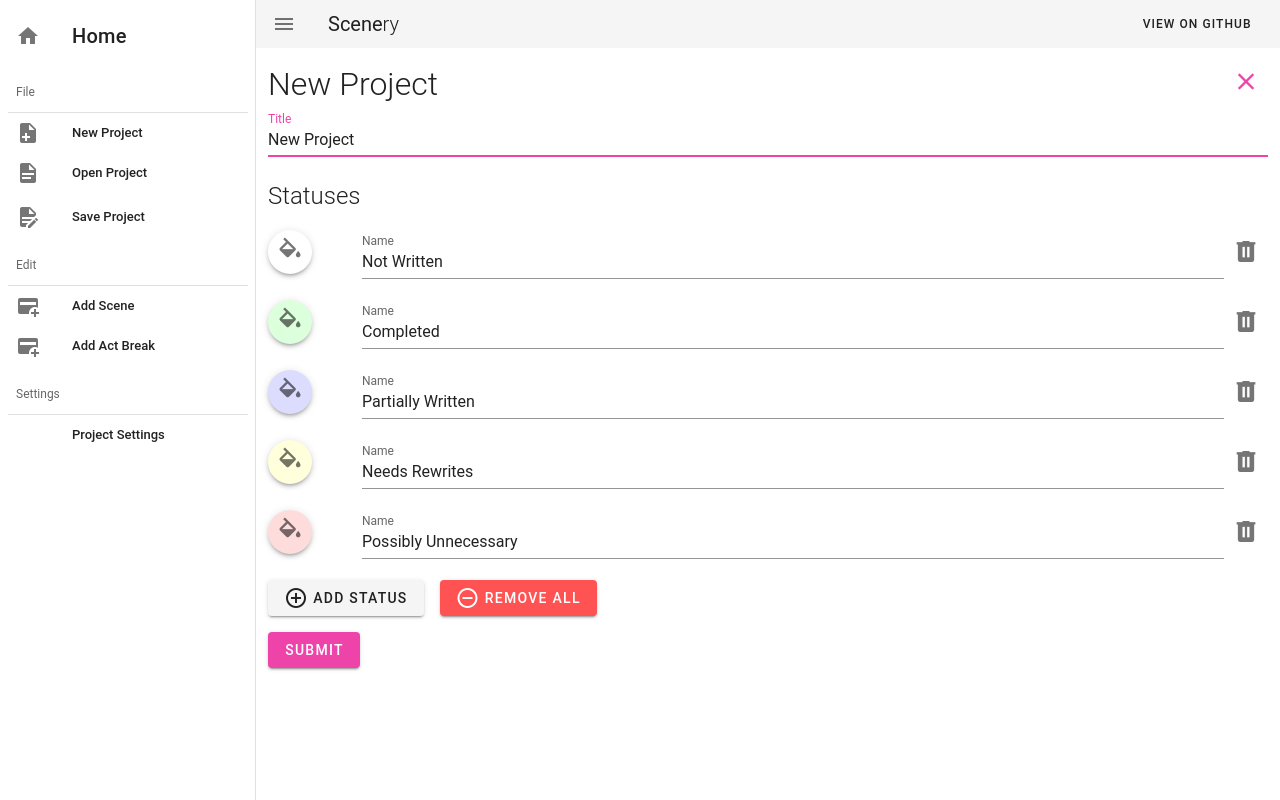
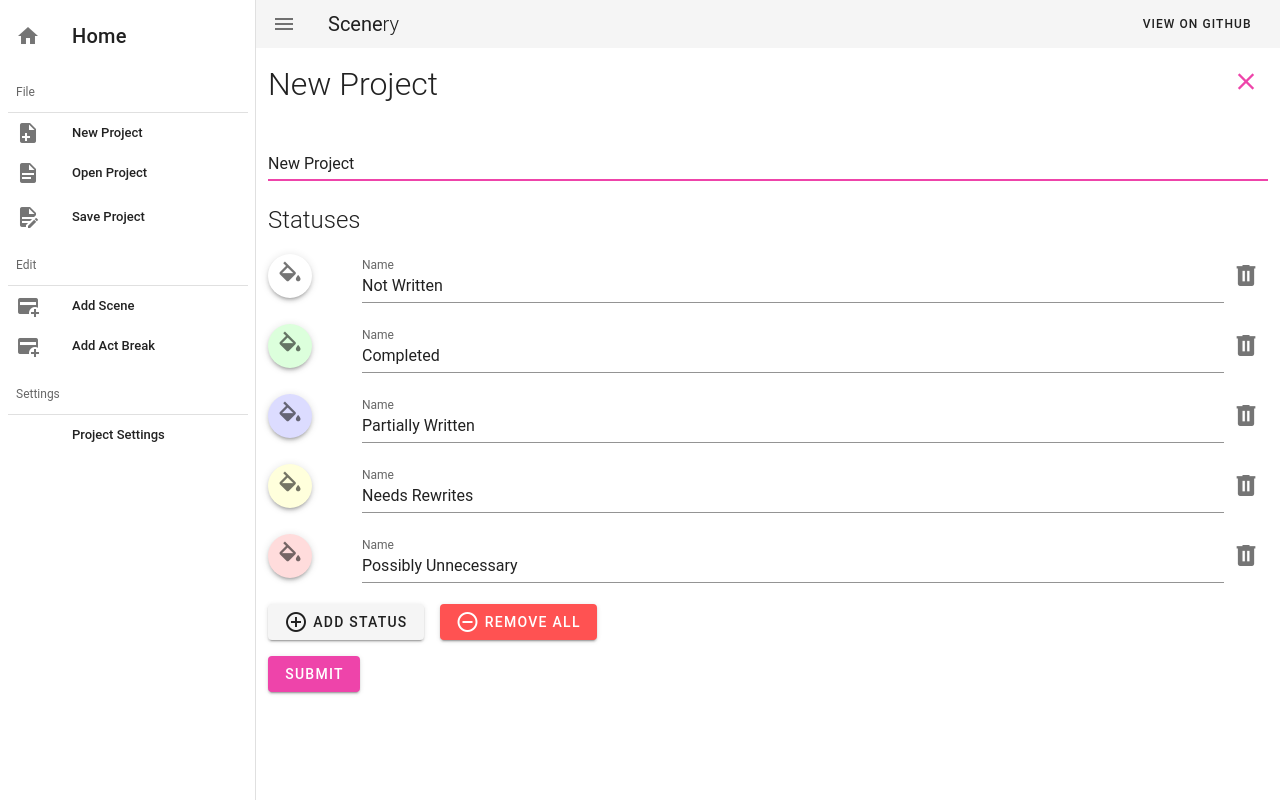
Before and after one commit to scenerysteve/sceneryapp, a Vue app: page / in a window 1280 px wide. Built offline with nearby package versions, Linux system fonts and the light colour scheme; a small style sheet from the web is missing.

Commit message:
Move settings page form into separate component.

```diff
--- a/src/components/ModifySettings.vue
+++ b/src/components/ModifySettings.vue
@@ -1,12 +1,73 @@
 <template>
-  <!-- TODO add form markup here, will probably need to use slots for the status inputs -->
+  <div>
+    <v-text-field autofocus v-model="settings.title"></v-text-field>
+    <h2 class="font-weight-light mb-4">Statuses</h2>
+    <div
+      class="d-flex justify-space-between"
+      :key="status.id"
+      v-for="status in settings.statuses"
+    >
+      <v-tooltip top>
+        <template #activator="{ on }">
+          <v-btn
+            @click="colorInputClick(status.id)"
+            elevation="3"
+            icon
+            large
+            :style="{ 'background-color': status.color }"
+            v-on="on"
+          >
+            <v-icon>mdi-format-color-fill</v-icon>
+          </v-btn>
+        </template>
+        <span>Color {{ status.color }}</span>
+      </v-tooltip>
+      <input
+        :id="'color-input-' + status.id"
+        style="visibility: hidden;"
+        type="color"
+        v-model="status.color"
+      />
+      <v-text-field label="Name" v-model="status.name"></v-text-field>
+      <v-tooltip top>
+        <template #activator="{ on }">
+          <v-btn @click="removeStatus(status.id)" icon large v-on="on">
+            <v-icon>mdi-trash-can</v-icon>
+          </v-btn>
+        </template>
+        <span>Remove Status</span>
+      </v-tooltip>
+    </div>
+    <div class="mb-4">
+      <v-btn class="mr-4" @click="addStatus">
+        <v-icon class="mr-1">mdi-plus-circle-outline</v-icon> Add Status
+      </v-btn>
+      <v-btn @click="removeAllStatuses" color="error">
+        <v-icon class="mr-1">mdi-minus-circle-outline</v-icon> Remove All
+      </v-btn>
+    </div>
+  </div>
 </template>
 
 <script>
 import Vue from "vue";
 
 export default Vue.extend({
+  methods: {
+    addStatus() {
+      this.eventListener.$emit("addStatus");
+    },
+    colorInputClick(statusId) {
+      document.getElementById("color-input-" + statusId).click();
+    },
+    removeAllStatuses() {
+      this.eventListener.$emit("removeAllStatuses");
+    },
+    removeStatus(statusId) {
+      this.eventListener.$emit("removeStatus", statusId);
+    }
+  },
   name: "ModifySettings",
-  props: ["settings"]
+  props: ["eventListener", "settings"]
 });
 </script>
--- a/src/components/Settings.vue
+++ b/src/components/Settings.vue
@@ -1,77 +1,13 @@
 <template>
   <v-container>
+    <form-header />
     <v-row>
       <v-col>
         <v-form @submit.prevent="submit">
-          <div>
-            <h1 class="d-inline-block font-weight-light">{{ $route.name }}</h1>
-            <router-link to="project">
-              <v-tooltip bottom>
-                <template #activator="{ on }">
-                  <v-btn
-                    class="float-right"
-                    color="primary"
-                    icon
-                    large
-                    v-on="on"
-                  >
-                    <v-icon>mdi-close</v-icon>
-                  </v-btn>
-                </template>
-                <span>Return to Project View</span>
-              </v-tooltip>
-            </router-link>
-          </div>
-          <v-text-field
-            autofocus
-            label="Title"
-            v-model="settings.title"
-          ></v-text-field>
-          <h2 class="font-weight-light mb-4">Statuses</h2>
-          <div
-            class="d-flex justify-space-between"
-            :key="status.id"
-            v-for="status in settings.statuses"
-          >
-            <v-tooltip top>
-              <template #activator="{ on }">
-                <v-btn
-                  @click="colorInputClick(status.id)"
-                  elevation="3"
-                  icon
-                  large
-                  :style="{ 'background-color': status.color }"
-                  v-on="on"
-                >
-                  <v-icon>mdi-format-color-fill</v-icon>
-                </v-btn>
-              </template>
-              <span>Color {{ status.color }}</span>
-            </v-tooltip>
-            <input
-              :id="'color-input-' + status.id"
-              style="visibility: hidden;"
-              type="color"
-              v-model="status.color"
-            />
-            <v-text-field label="Name" v-model="status.name"></v-text-field>
-            <v-tooltip top>
-              <template #activator="{ on }">
-                <v-btn @click="removeStatus(status)" icon large v-on="on">
-                  <v-icon>mdi-trash-can</v-icon>
-                </v-btn>
-              </template>
-              <span>Remove Status</span>
-            </v-tooltip>
-          </div>
-          <div class="mb-4">
-            <v-btn class="mr-4" @click="addStatus">
-              <v-icon class="mr-1">mdi-plus-circle-outline</v-icon> Add Status
-            </v-btn>
-            <v-btn @click="removeAllStatuses" color="error">
-              <v-icon class="mr-1">mdi-minus-circle-outline</v-icon> Remove All
-            </v-btn>
-          </div>
+          <modify-settings
+            :event-listener="eventListener"
+            :settings="settings"
+          />
           <v-btn color="primary" type="submit">Submit</v-btn>
         </v-form>
       </v-col>
@@ -81,11 +17,14 @@
 
 <script>
 import * as _ from "lodash";
+import FormHeader from "./FormHeader";
+import ModifySettings from "./ModifySettings";
 import { Status } from "../classes/Status";
 import Vue from "vue";
 import { mapGetters, mapMutations, mapState } from "vuex";
 
 export default Vue.extend({
+  components: { FormHeader, ModifySettings },
   computed: {
     ...mapGetters(["displayStatuses"]),
     ...mapState(["project"])
@@ -93,9 +32,13 @@ export default Vue.extend({
   created() {
     this.settings.statuses = this.displayStatuses;
     this.settings.title = this.project.settings.title;
+    this.eventListener.$on("addStatus", this.addStatus);
+    this.eventListener.$on("removeAllStatuses", this.removeAllStatuses);
+    this.eventListener.$on("removeStatus", this.removeStatus);
   },
   data() {
     return {
+      eventListener: new Vue({}),
       settings: {
         statuses: [],
         title: ""
@@ -113,20 +56,17 @@ export default Vue.extend({
         })
       );
     },
-    colorInputClick(statusId) {
-      document.getElementById("color-input-" + statusId).click();
-    },
     removeAllStatuses() {
       if (confirm("Are you sure you want to remove all statuses?")) {
         this.settings.statuses = [];
       }
     },
-    removeStatus(status) {
+    removeStatus(statusId) {
       if (confirm("Are you sure you want to remove this status?")) {
         Vue.set(
           this.settings,
           "statuses",
-          _.pull(this.settings.statuses, status)
+          _.pull(this.settings.statuses, statusId)
         );
         this.$forceUpdate();
       }
```
